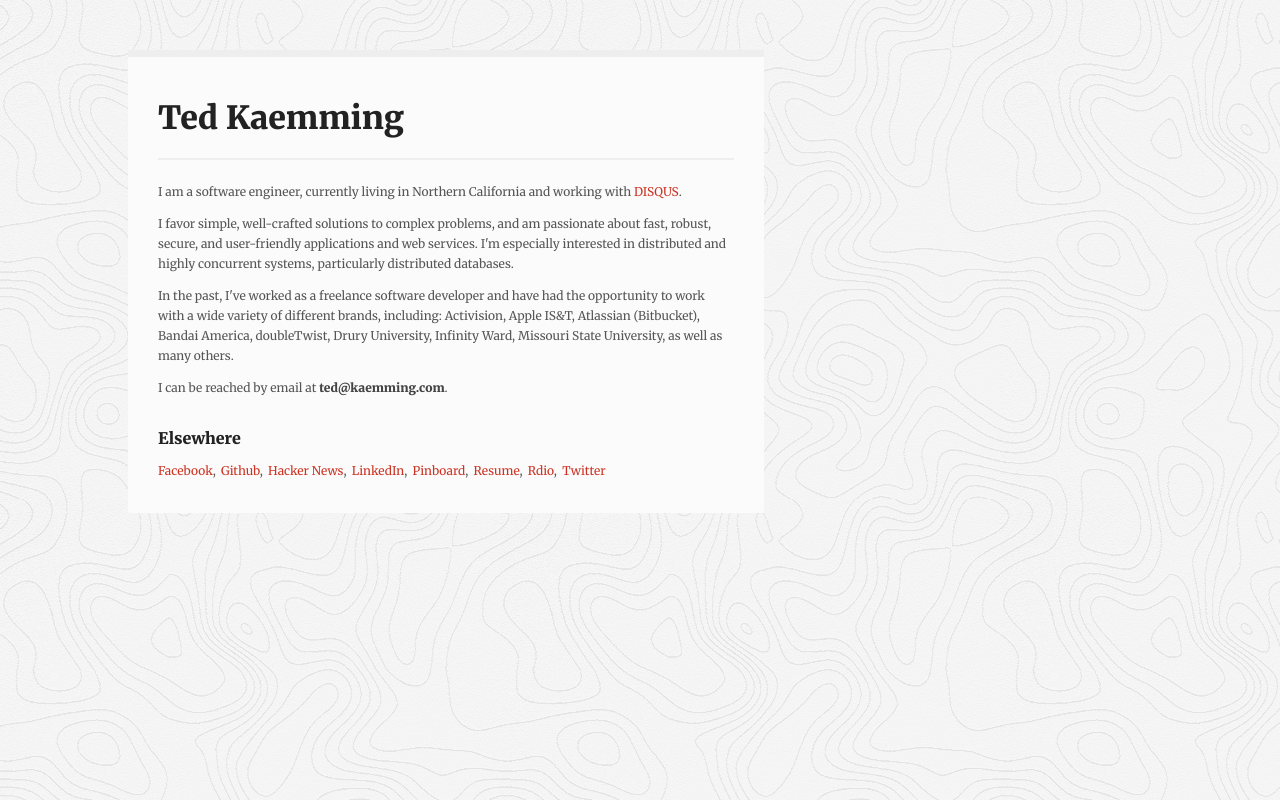
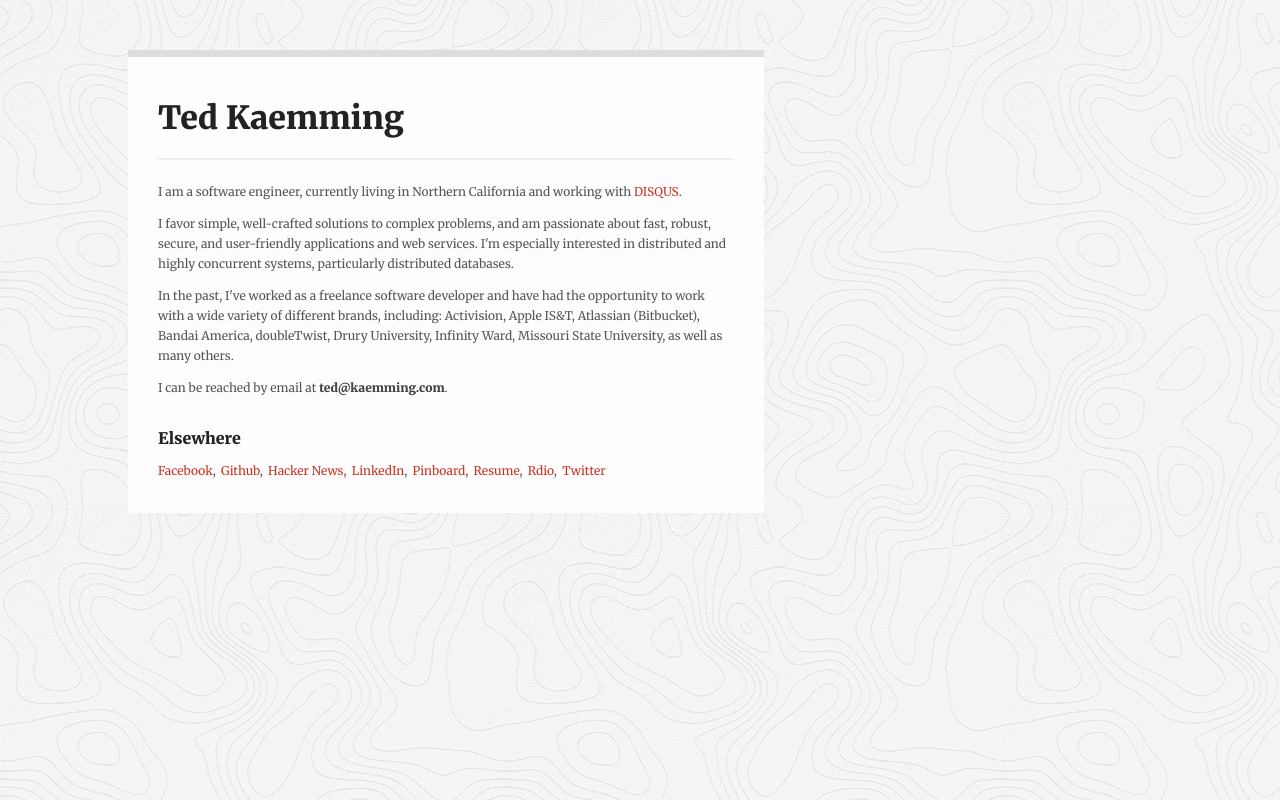
Before and after one commit to tkaemming/kaemming.com, a plain HTML site: page index.html in a window 1280 px wide. Drawn offline with nearby package versions, Linux system fonts and the light colour scheme; files that its build step writes are made by us from their sources.

Commit message:
color tweaks

```diff
--- a/static/scss/screen.scss
+++ b/static/scss/screen.scss
@@ -32,8 +32,8 @@ h2 {
 #container {
     max-width: 48em;
     padding: 20px 30px;
-    border-top: 7px solid #eee;
-    background-color: #fbfbfb;
+    border-top: 7px solid #ddd;
+    background-color: #fdfdfd;
 }
 
 .about {
```
